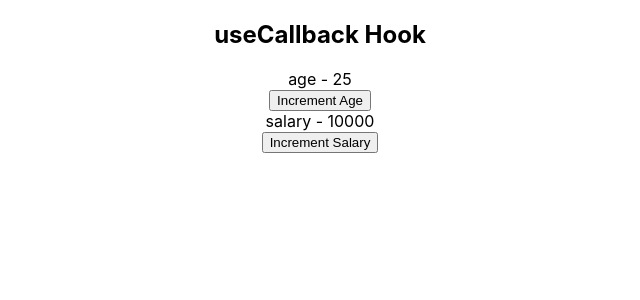
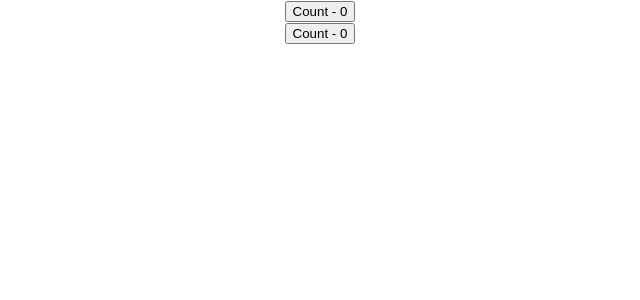
Before and after one commit to sivams20/React, a React (Create React App) app: page / in a window 1280 px wide. Shown: the top 300 px of the page, without its empty margins (320-960 px from the left). Built offline with nearby package versions, Linux system fonts and the light colour scheme.

Commit message:
Created custom Hooks

```diff
--- a/src/App.js
+++ b/src/App.js
@@ -38,6 +38,8 @@ import ComponentB from './components/hooks/reducercontext/ComponentB';
 import ComponentC from './components/hooks/reducercontext/ComponentC';
 import DataFetchingReducer from './components/hooks/http/DataFetchingReducer';
 import ParentComponent from './components/hooks/usecallback/ParentComponent';
+import DocTitleOne from './components/hooks/custom/doctitle/DocTitleOne';
+import DocTitleTwo from './components/hooks/custom/doctitle/DocTitleTwo';
 
 export const CountContext = React.createContext();
 
@@ -146,7 +148,12 @@ function App() {
       {/* <DataFetchingReducer /> */}
 
       {/* useCallback example */}
-      <ParentComponent />
+      {/* <ParentComponent /> */}
+
+      {/* Custom Hooks */}
+      <DocTitleOne />
+      <DocTitleTwo />
+
 
     </div>
   );
--- /dev/null
+++ b/src/components/hooks/custom/doctitle/DocTitleOne.js
@@ -0,0 +1,14 @@
+import React, { useState } from 'react';
+import useDocumentTitle from './useDocumentTitle';
+
+function DocTitleOne(){
+    const [count, setCount] = useState(0);
+    useDocumentTitle(count);
+    return(
+        <div>
+            <button onClick={() => setCount(count + 1)}>Count - {count}</button>
+        </div>
+    )
+}
+
+export default DocTitleOne;
--- /dev/null
+++ b/src/components/hooks/custom/doctitle/DocTitleTwo.js
@@ -0,0 +1,14 @@
+import React, { useState } from 'react';
+import useDocumentTitle from './useDocumentTitle';
+
+function DocTitleTwo(){
+    const [count, setCount] = useState(0);
+    useDocumentTitle(count);
+    return(
+        <div>
+            <button onClick={() => setCount(count + 1)}>Count - {count}</button>
+        </div>
+    )
+}
+
+export default DocTitleTwo;
--- /dev/null
+++ b/src/components/hooks/custom/doctitle/useDocumentTitle.js
@@ -0,0 +1,9 @@
+import { useEffect } from "react";
+
+function useDocumentTitle(count){
+    useEffect(() => {
+        document.title = `Count ${count}`;
+    }, [count])
+}
+
+export default useDocumentTitle;
--- a/src/components/hooks/usecallback/Button.js
+++ b/src/components/hooks/usecallback/Button.js
@@ -7,4 +7,4 @@ function Button({ handleClick, children }){
     )
 }
 
-export default Button;
+export default React.memo(Button);
--- a/src/components/hooks/usecallback/Count.js
+++ b/src/components/hooks/usecallback/Count.js
@@ -7,4 +7,4 @@ function Count({text, count}){
     )
 }
 
-export default Count;
+export default React.memo(Count);
--- a/src/components/hooks/usecallback/ParentComponent.js
+++ b/src/components/hooks/usecallback/ParentComponent.js
@@ -1,4 +1,4 @@
-import React, { useState } from "react";
+import React, { useCallback, useState } from "react";
 import Title from "./Title";
 import Count from "./Count";
 import Button from "./Button";
@@ -7,13 +7,13 @@ function ParentComponent(){
     const [age, setAge] = useState(25);
     const [salary, setSalary] = useState(10000);
 
-    const incrementAge = () => {
+    const incrementAge = useCallback(() => {
         setAge(age + 1);
-    }
+    }, [age])
 
-    const incrementSalary = () => {
-        setSalary(salary + 1);
-    }
+    const incrementSalary = useCallback(() => {
+        setSalary(salary + 1000);
+    }, [salary])
 
     return(
         <div>
--- a/src/components/hooks/usecallback/Title.js
+++ b/src/components/hooks/usecallback/Title.js
@@ -9,4 +9,4 @@ function Title(){
     )
 }
 
-export default Title;
+export default React.memo(Title);
```
